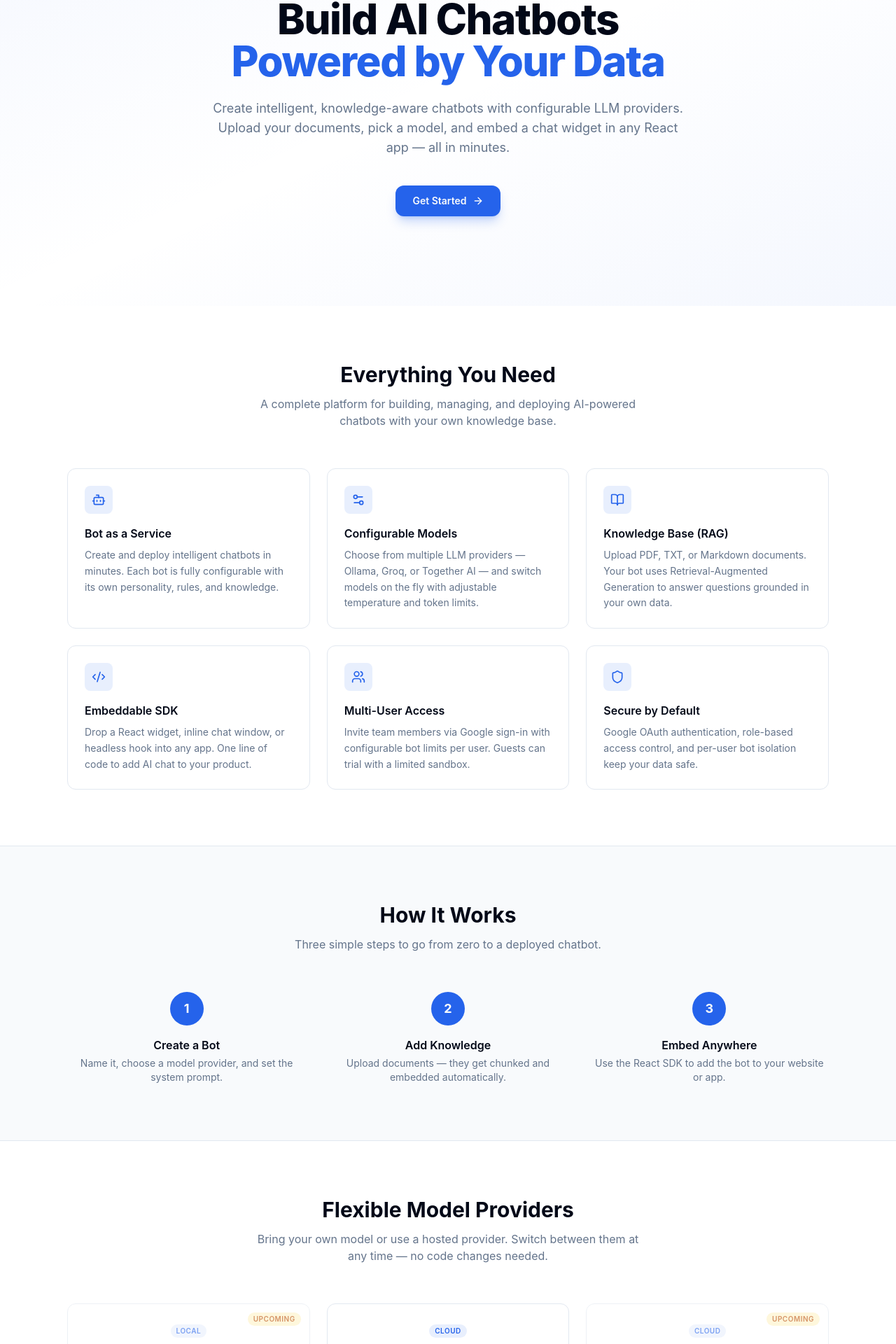
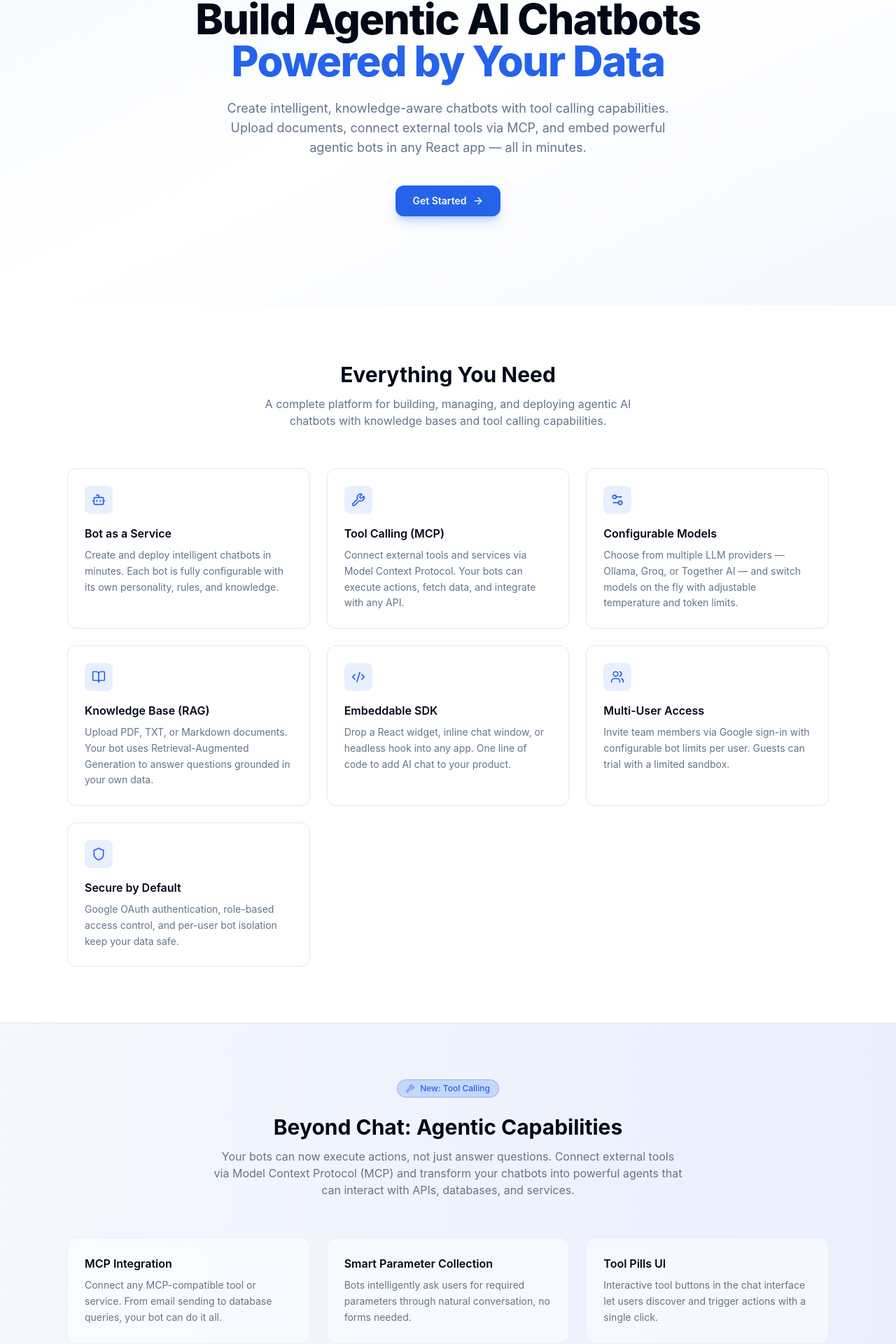
Before and after one commit to vaibhav-patil07/vchat, a React (Vite) app in the folder admin/: page / in a window 1280 px wide. Shown: the part 246-2166 px from the top of the page at 70% size. Built offline with nearby package versions, Linux system fonts and the light colour scheme; no server answers.

Commit message:
Update: landing page for MCP

```diff
--- a/admin/src/pages/Landing.tsx
+++ b/admin/src/pages/Landing.tsx
@@ -12,6 +12,7 @@ import {
   Sun,
   Moon,
   Monitor,
+  Wrench,
 } from 'lucide-react';
 import { useTheme } from '../theme/ThemeContext';
 
@@ -20,6 +21,11 @@ const features = [
     icon: Bot,
     title: 'Bot as a Service',
     description: 'Create and deploy intelligent chatbots in minutes. Each bot is fully configurable with its own personality, rules, and knowledge.',
+  },
+  {
+    icon: Wrench,
+    title: 'Tool Calling (MCP)',
+    description: 'Connect external tools and services via Model Context Protocol. Your bots can execute actions, fetch data, and integrate with any API.',
   },
   {
     icon: Settings2,
@@ -50,8 +56,8 @@ const features = [
 
 const steps = [
   { step: '1', title: 'Create a Bot', description: 'Name it, choose a model provider, and set the system prompt.' },
-  { step: '2', title: 'Add Knowledge', description: 'Upload documents — they get chunked and embedded automatically.' },
-  { step: '3', title: 'Embed Anywhere', description: 'Use the React SDK to add the bot to your website or app.' },
+  { step: '2', title: 'Add Knowledge & Tools', description: 'Upload documents and configure MCP servers for external tool access.' },
+  { step: '3', title: 'Embed Anywhere', description: 'Use the React SDK to add the agentic bot to your website or app.' },
 ];
 
 export function Landing() {
@@ -101,13 +107,13 @@ export function Landing() {
             AI Chatbot Platform
           </div>
           <h1 className="text-4xl sm:text-5xl lg:text-6xl font-extrabold tracking-tight mb-6">
-            Build AI Chatbots
+            Build Agentic AI Chatbots
             <br />
             <span className="text-primary">Powered by Your Data</span>
           </h1>
           <p className="max-w-2xl mx-auto text-lg text-muted-foreground mb-10">
-            Create intelligent, knowledge-aware chatbots with configurable LLM providers.
-            Upload your documents, pick a model, and embed a chat widget in any React app — all in minutes.
+            Create intelligent, knowledge-aware chatbots with tool calling capabilities.
+            Upload documents, connect external tools via MCP, and embed powerful agentic bots in any React app — all in minutes.
           </p>
           <div className="flex items-center justify-center gap-4 flex-wrap">
             <Link
@@ -126,7 +132,7 @@ export function Landing() {
         <div className="text-center mb-14">
           <h2 className="text-3xl font-bold mb-3">Everything You Need</h2>
           <p className="text-muted-foreground max-w-xl mx-auto">
-            A complete platform for building, managing, and deploying AI-powered chatbots with your own knowledge base.
+            A complete platform for building, managing, and deploying agentic AI chatbots with knowledge bases and tool calling capabilities.
           </p>
         </div>
         <div className="grid gap-6 sm:grid-cols-2 lg:grid-cols-3">
@@ -145,6 +151,44 @@ export function Landing() {
               </div>
             );
           })}
+        </div>
+      </section>
+
+      {/* MCP Tool Calling */}
+      <section className="bg-gradient-to-r from-primary/5 to-primary/10 border-y border-border">
+        <div className="max-w-6xl mx-auto px-4 sm:px-6 lg:px-8 py-20">
+          <div className="text-center mb-14">
+            <div className="inline-flex items-center gap-2 px-3 py-1 mb-6 text-xs font-medium rounded-full bg-primary/20 text-primary border border-primary/30">
+              <Wrench className="w-3 h-3" />
+              New: Tool Calling
+            </div>
+            <h2 className="text-3xl font-bold mb-3">Beyond Chat: Agentic Capabilities</h2>
+            <p className="text-muted-foreground max-w-2xl mx-auto">
+              Your bots can now execute actions, not just answer questions. Connect external tools via Model Context Protocol (MCP)
+              and transform your chatbots into powerful agents that can interact with APIs, databases, and services.
+            </p>
+          </div>
+          <div className="grid gap-6 sm:grid-cols-2 lg:grid-cols-3">
+            {[
+              {
+                title: 'MCP Integration',
+                description: 'Connect any MCP-compatible tool or service. From email sending to database queries, your bot can do it all.',
+              },
+              {
+                title: 'Smart Parameter Collection',
+                description: 'Bots intelligently ask users for required parameters through natural conversation, no forms needed.',
+              },
+              {
+                title: 'Tool Pills UI',
+                description: 'Interactive tool buttons in the chat interface let users discover and trigger actions with a single click.',
+              },
+            ].map((item) => (
+              <div key={item.title} className="bg-card/50 backdrop-blur-sm rounded-xl border border-border/50 p-6">
+                <h3 className="font-semibold text-card-foreground mb-2">{item.title}</h3>
+                <p className="text-sm text-muted-foreground leading-relaxed">{item.description}</p>
+              </div>
+            ))}
+          </div>
         </div>
       </section>
 
@@ -203,10 +247,10 @@ export function Landing() {
       <section className="bg-primary">
         <div className="max-w-6xl mx-auto px-4 sm:px-6 lg:px-8 py-16 text-center">
           <h2 className="text-3xl font-bold text-primary-foreground mb-3">
-            Ready to Build Your Bot?
+            Ready to Build Your Agentic Bot?
           </h2>
           <p className="text-primary-foreground/80 max-w-lg mx-auto mb-8">
-            Sign in to create your first AI chatbot, upload your knowledge base, and embed it anywhere.
+            Sign in to create your first agentic AI chatbot, upload your knowledge base, connect tools, and embed it anywhere.
           </p>
           <Link
             to="/login"
```
